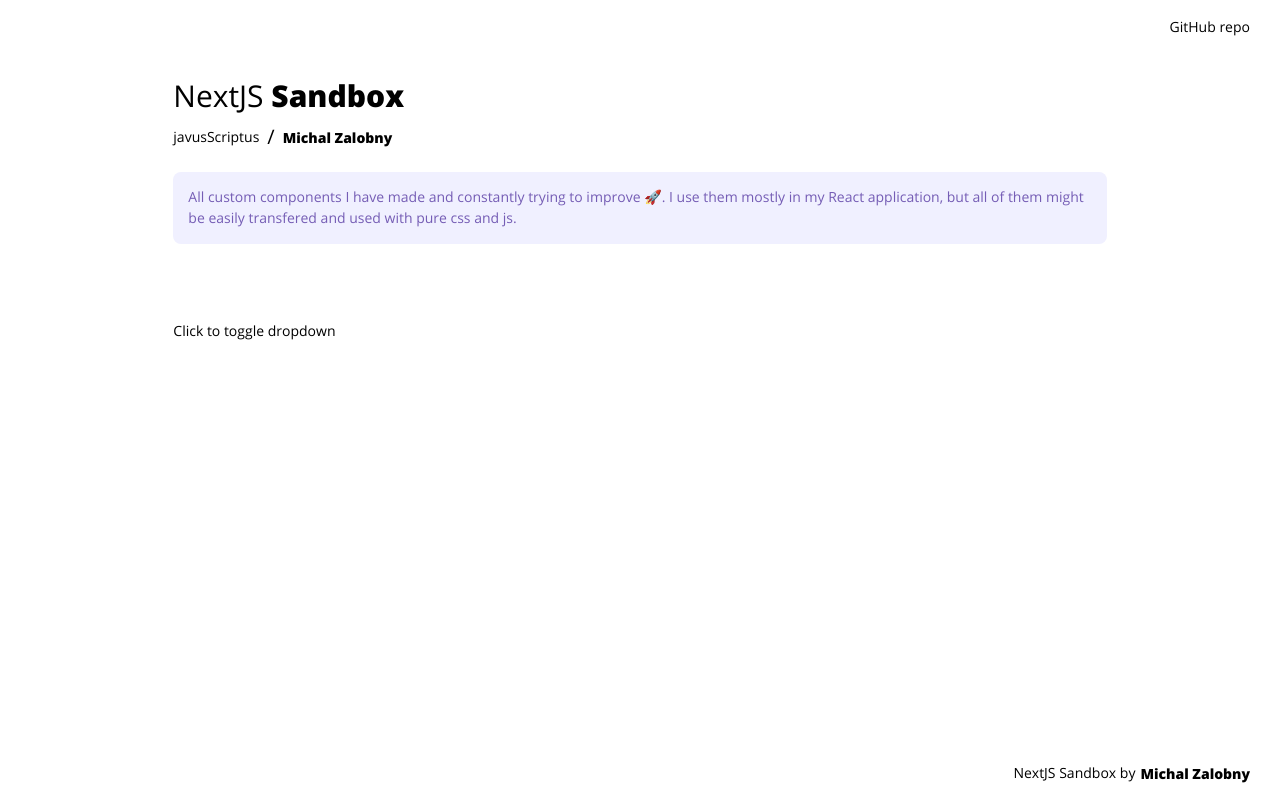
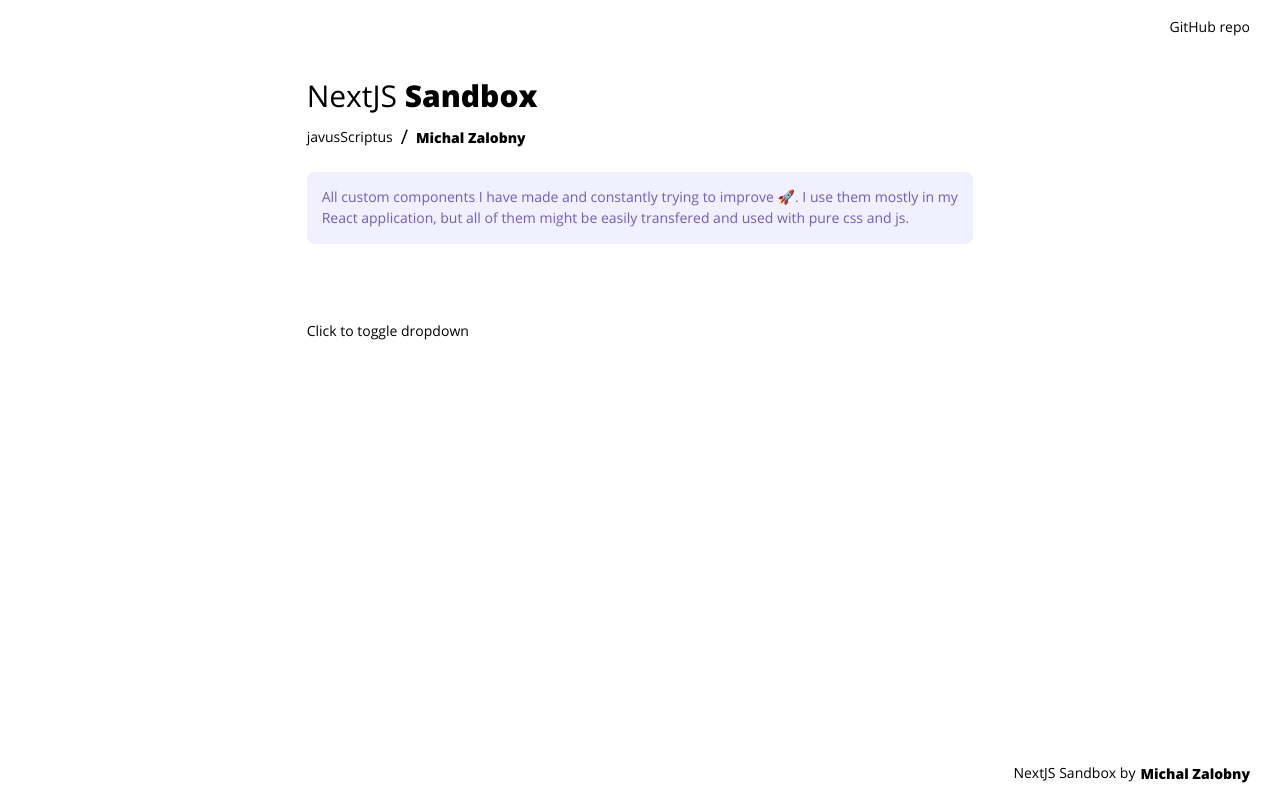
Before and after one commit to michalzalobny/next-sandbox, a Next.js app: page / in a window 1280 px wide. Built offline with nearby package versions, Linux system fonts and the light colour scheme; no server answers.

Commit message:
Update container width

```diff
--- a/src/containers/IndexPage/IndexPage.styles.ts
+++ b/src/containers/IndexPage/IndexPage.styles.ts
@@ -7,6 +7,6 @@
   width: 85%;
 
   ${media.tablet} {
-    width: 140rem;
+    width: 100rem;
   }
 `;
```
